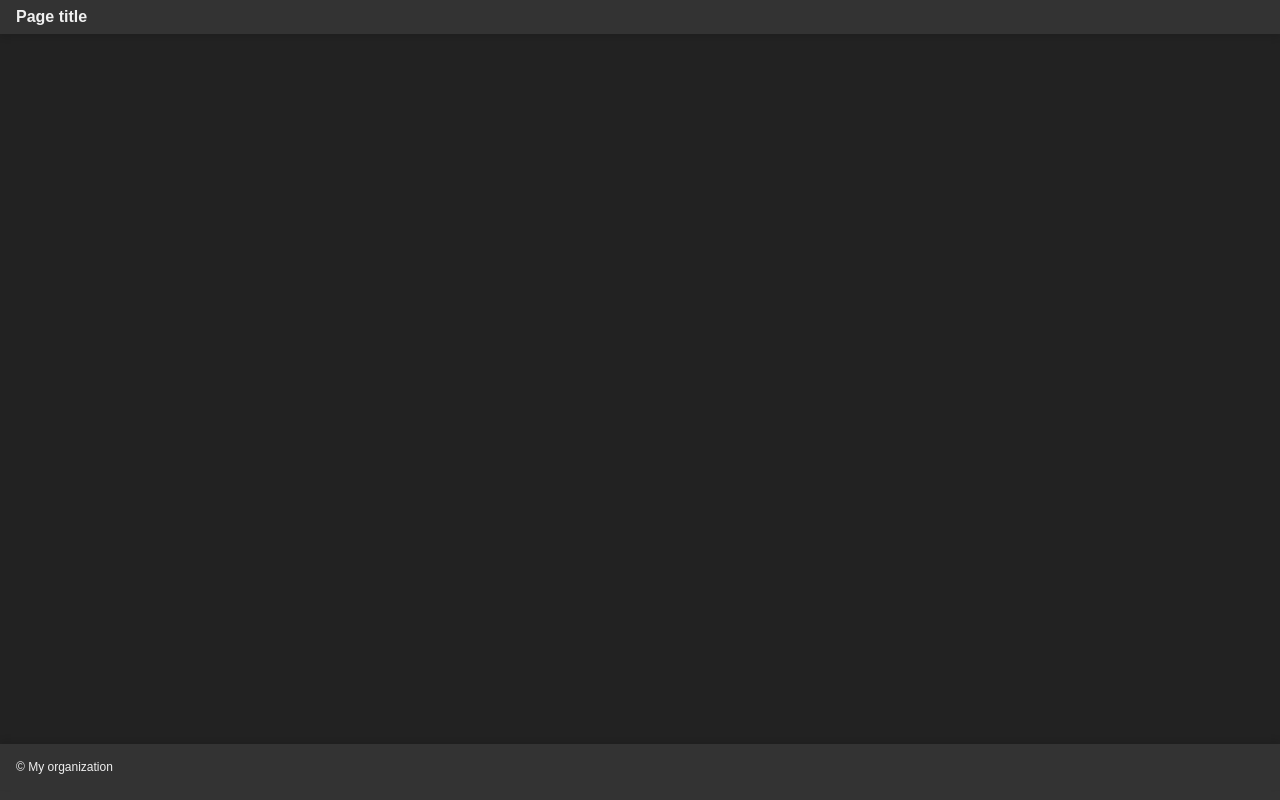
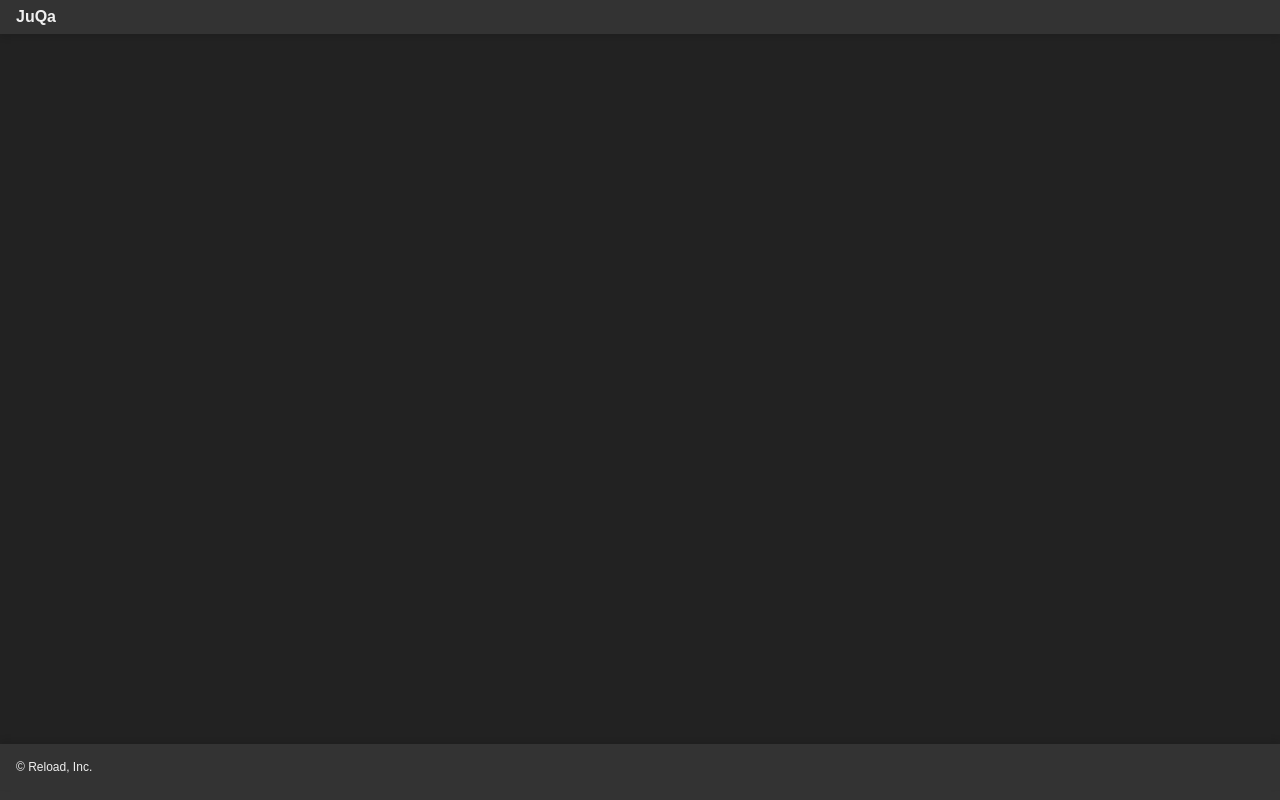
Before and after one commit to reload-co-jp/juqa, a Next.js app: page / in a window 1280 px wide. Built offline with nearby package versions, Linux system fonts and the light colour scheme.

Commit message:
Change package name

```diff
--- a/app/layout.tsx
+++ b/app/layout.tsx
@@ -2,8 +2,9 @@ import { Title } from "components/elements/layout"
 import "./reset.css"
 
 export const metadata = {
-  title: "Page title",
-  description: "Page description",
+  title: "JuQa",
+  description:
+    "街路樹や山で見かける植物を体系的に覚えるための学習ができるサイト",
 }
 
 const RootLayout = ({ children }: { children: React.ReactNode }) => {
@@ -18,7 +19,7 @@ const RootLayout = ({ children }: { children: React.ReactNode }) => {
             position: "relative",
           }}
         >
-          <Title>Page title</Title>
+          <Title>JuQa</Title>
         </header>
         <main
           style={{
@@ -37,7 +38,7 @@ const RootLayout = ({ children }: { children: React.ReactNode }) => {
             padding: "1rem",
           }}
         >
-          <p>&copy; My organization</p>
+          <p>&copy; Reload, Inc.</p>
         </footer>
       </body>
     </html>
--- a/next.config.js
+++ b/next.config.js
@@ -2,7 +2,7 @@
 
 const nextConfig = {
   output: "export",
-  basePath: process.env.NODE_ENV === "production" ? "/page" : "",
+  basePath: process.env.NODE_ENV === "production" ? "/juqa" : "",
   trailingSlash: true,
   images: {
     unoptimized: true,
--- a/package.json
+++ b/package.json
@@ -1,5 +1,5 @@
 {
-  "name": "page",
+  "name": "juqa",
   "version": "1.0.0",
   "description": "",
   "main": "index.js",
```
Also changed, not shown: 1 other file (tests, documents, lock files or other folders).
